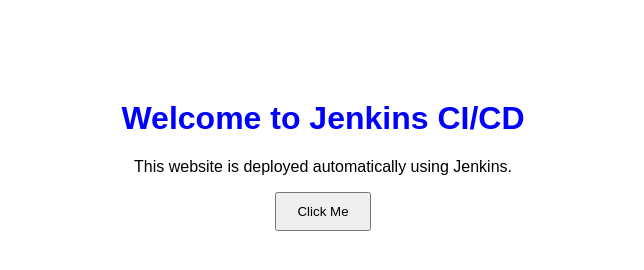
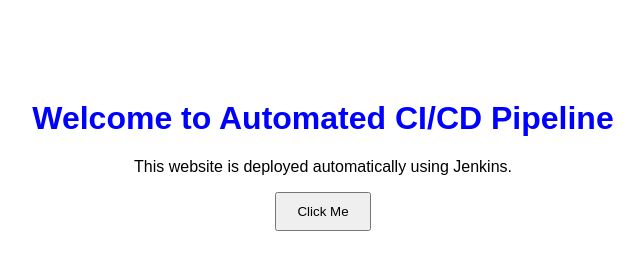
Before and after one commit to SKY03618m/jenkins-html-ci-cd, a plain HTML site: page index.html in a window 1280 px wide. Shown: the whole page, without its empty margins (317-961 px from the left). Drawn offline with Linux system fonts and the light colour scheme.

Commit message:
Update index.html

```diff
--- a/index.html
+++ b/index.html
@@ -6,7 +6,7 @@
 </head>
 <body>
 
-    <h1>Welcome to Jenkins CI/CD</h1>
+<h1>Welcome to Automated CI/CD Pipeline</h1>
     <p>This website is deployed automatically using Jenkins.</p>
 
     <button onclick="showMessage()">Click Me</button>
```
